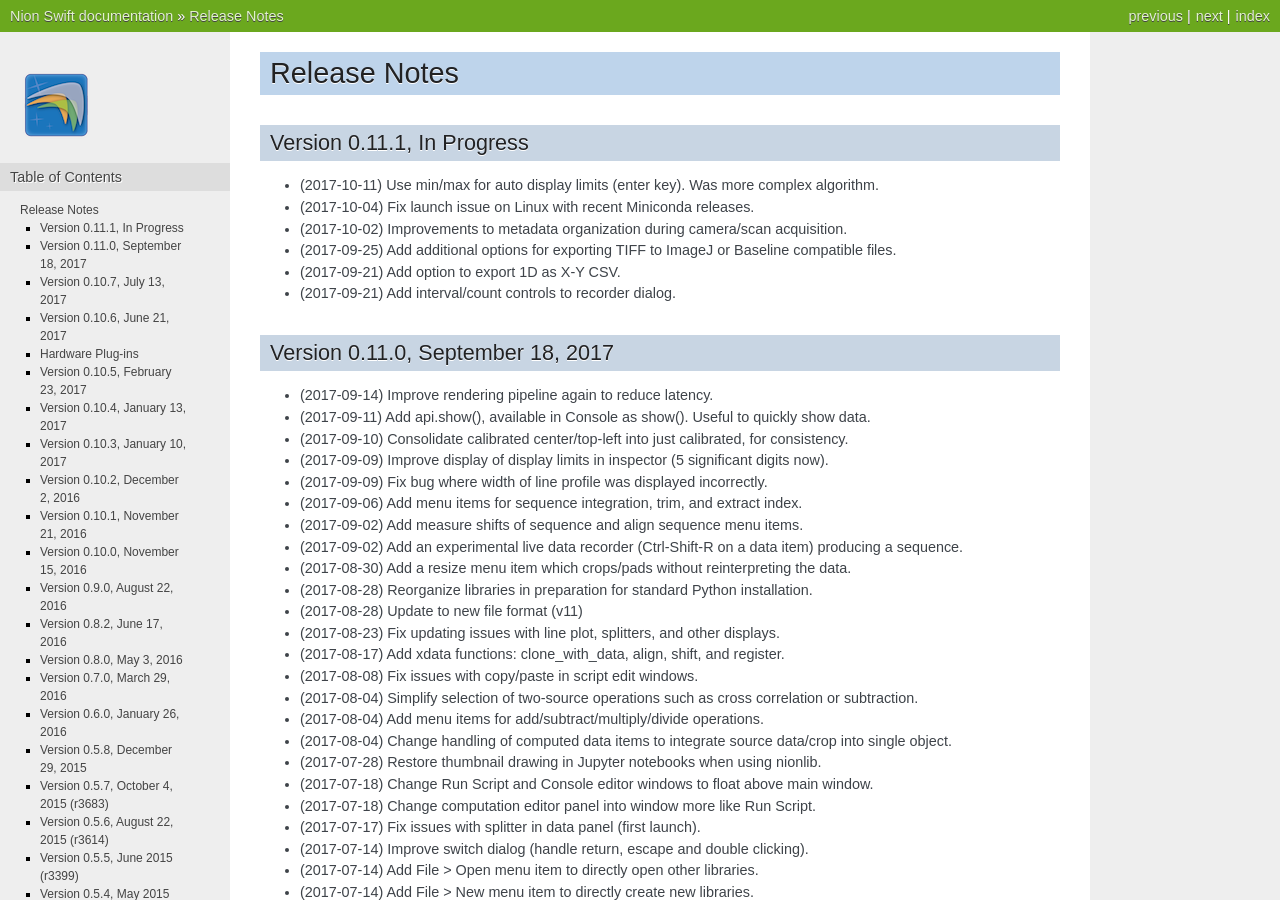
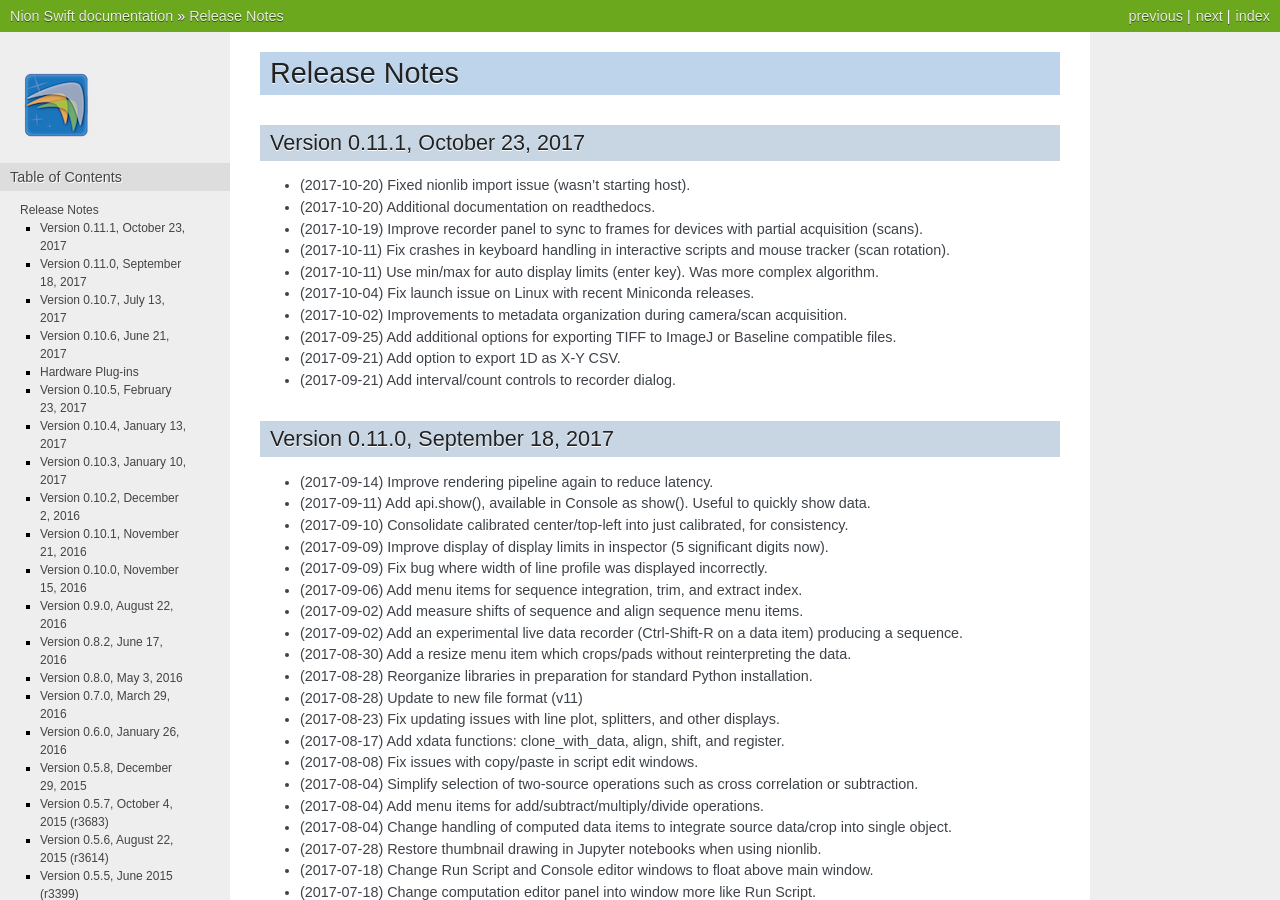
Before and after one commit to nion-software/nionswift, a Sphinx documentation site: the page built from docs/release_notes.rst, in a window 1280 px wide and 900 px high. Built offline with Sphinx 7.4.7, drawn with Linux system fonts in a browser that asks for light colours.

Commit message:
Versioning 0.11.1.

```diff
--- a/docs/installation.rst
+++ b/docs/installation.rst
@@ -50,7 +50,7 @@ Nion Swift for Windows requires Windows 7 or later, although we recommend Window
 Nion Swift for Windows requires you to install the Microsoft Visual C++ Redistributable for Visual Studio 2015.
 
     * `Visual C++ Redistributable for Visual Studio 2015 <https://www.microsoft.com/en-us/download/details.aspx?id=48145>`_
-    * `Download Nion Swift 0.11.0 for Windows <http://nion.com/swift/files/NionSwift_Windows_np112py36_0.11.0.zip>`_
+    * `Download Nion Swift 0.11.1 for Windows <http://nion.com/swift/files/NionSwift_Windows_np112py36_0.11.1.zip>`_
     * md5 checksum 3ba67bc0549590ba95e70007331b4686
 
 Run the `Swift.exe` program within the unzipped directory.
@@ -75,7 +75,7 @@ MacOS
 -----
 Nion Swift for macOS requires macOS 10.7 or later. We recommend using the latest version of macOS.
 
-    * `Download Nion Swift 0.11.0 for macOS <http://nion.com/swift/files/NionSwift_MacOS_np112py36_0.11.0.zip>`_
+    * `Download Nion Swift 0.11.1 for macOS <http://nion.com/swift/files/NionSwift_MacOS_np112py36_0.11.1.zip>`_
     * md5 checksum d35b61c811ad9ab331cb0a1f8c85e6ee
 
 Run the NionSwift program within the unzipped directory.
@@ -93,7 +93,7 @@ be installed.
 Swift has been tested with Ubuntu 16.04, 17.04, Debian 9, Fedora 26. It is not compatible with Debian 8 (Qt 5.3) but
 please contact us if you need to run on Debian 8 as there may be workarounds.
 
-    * `Download Nion Swift 0.11.0 for Linux <http://nion.com/swift/files/NionSwift_Linux_np112py36_0.11.0.zip>`_
+    * `Download Nion Swift 0.11.1 for Linux <http://nion.com/swift/files/NionSwift_Linux_np112py36_0.11.1.zip>`_
     * md5 checksum ba60234be946c49471ef90d59de630e5
 
 Run the NionSwift program within the unzipped directory from ``Terminal``.
--- a/docs/release_notes.rst
+++ b/docs/release_notes.rst
@@ -3,8 +3,12 @@
 Release Notes
 =============
 
-Version 0.11.1, In Progress
----------------------------
+Version 0.11.1, October 23, 2017
+--------------------------------
+* (2017-10-20) Fixed nionlib import issue (wasn't starting host).
+* (2017-10-20) Additional documentation on readthedocs.
+* (2017-10-19) Improve recorder panel to sync to frames for devices with partial acquisition (scans).
+* (2017-10-11) Fix crashes in keyboard handling in interactive scripts and mouse tracker (scan rotation).
 * (2017-10-11) Use min/max for auto display limits (enter key). Was more complex algorithm.
 * (2017-10-04) Fix launch issue on Linux with recent Miniconda releases.
 * (2017-10-02) Improvements to metadata organization during camera/scan acquisition.
```
Also changed, not shown: 1 other file.
